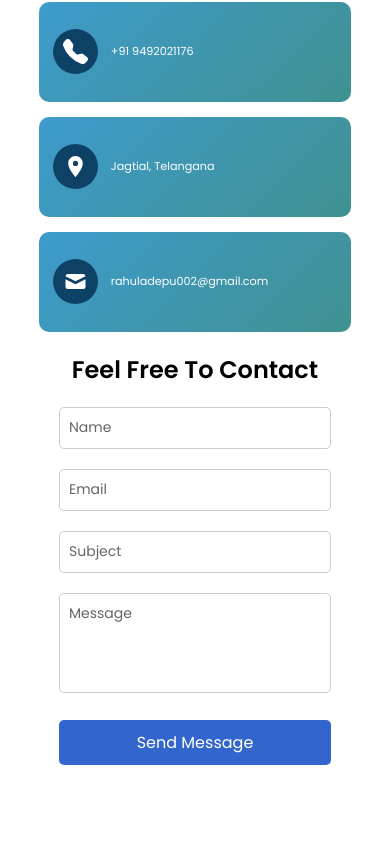
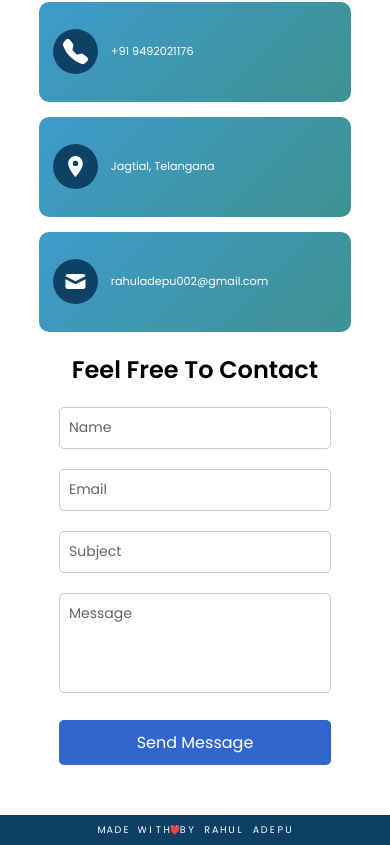
Before and after one commit to rahul-adepu/Rahul_Adepu_Portfolio, a React (Create React App) app in the folder portfolio/: page / in a window 390 px wide. Shown: the part 3451-4296 px from the top of the page. Before the commit the page ends 4236 px from the top, so only its background shows below. Built offline with nearby package versions, Linux system fonts and the light colour scheme.

Commit message:
Added Footer

```diff
--- a/portfolio/src/App.jsx
+++ b/portfolio/src/App.jsx
@@ -1,6 +1,7 @@
 import './App.css';
 import About from './Components/About';
 import Contactme from './Components/Contactme';
+import Footer from './Components/Footer';
 import Intro from './Components/Intro';
 import Nav from './Components/Nav';
 import Projects from './Components/Projects';
@@ -15,6 +16,7 @@ function App() {
       <Techstacks />
       <Projects />
       <Contactme />
+      <Footer />
     </div>
   );
 }
--- /dev/null
+++ b/portfolio/src/Components/Footer.jsx
@@ -0,0 +1,36 @@
+import React from 'react'
+import "../Styles/footer.css"
+const Footer = () => {
+    return (
+        <div className='footer-div'>
+            <div className="footer-button">
+                <div className="footer-box">M</div>
+                <div className="footer-box">A</div>
+                <div className="footer-box">D</div>
+                <div className="footer-box">E</div>
+                <div className="footer-box"></div>
+                <div className="footer-box">W</div>
+                <div className="footer-box">I</div>
+                <div className="footer-box">T</div>
+                <div className="footer-box">H</div>
+                <div className="footer-box">❤️</div>
+                <div className="footer-box">B</div>
+                <div className="footer-box">Y</div>
+                <div className="footer-box"></div>
+                <div className="footer-box">R</div>
+                <div className="footer-box">A</div>
+                <div className="footer-box">H</div>
+                <div className="footer-box">U</div>
+                <div className="footer-box">L</div>
+                <div className="footer-box"></div>
+                <div className="footer-box">A</div>
+                <div className="footer-box">D</div>
+                <div className="footer-box">E</div>
+                <div className="footer-box">P</div>
+                <div className="footer-box">U</div>
+            </div>
+        </div>
+    )
+}
+
+export default Footer
--- /dev/null
+++ b/portfolio/src/Styles/footer.css
@@ -0,0 +1,120 @@
+.footer-button {
+    display: flex;
+    width: 40%;
+    margin: auto;
+
+}
+
+.footer-box {
+    width: 35px;
+    height: 40px;
+    display: flex;
+    justify-content: center;
+    align-items: center;
+    font-size: 15px;
+    font-weight: 700;
+    color: #fff;
+    transition: all .8s;
+    cursor: pointer;
+    position: relative;
+    background: #0E4066;
+    overflow: hidden;
+}
+
+.footer-box:before {
+    content: "";
+    position: absolute;
+    top: 0;
+    background: #0E4066;
+    width: 100%;
+    height: 100%;
+    display: flex;
+    align-items: center;
+    justify-content: center;
+    transform: translateY(100%);
+    transition: transform .4s;
+}
+
+.footer-box:nth-child(9)::before {
+    transform: translateY(-100%);
+    content: 'T';
+}
+
+.footer-box:nth-child(10)::before {
+    content: 'H';
+}
+
+.footer-box:nth-child(11)::before {
+    transform: translateY(-100%);
+    content: 'A';
+}
+
+.footer-box:nth-child(12)::before {
+    content: 'N';
+}
+
+.footer-box:nth-child(13)::before {
+    transform: translateY(-100%);
+    content: 'K';
+}
+
+.footer-box:nth-child(14)::before {
+    content: ' ';
+}
+
+.footer-box:nth-child(15)::before {
+    transform: translateY(-100%);
+    content: 'Y';
+}
+
+.footer-box:nth-child(16)::before {
+    content: 'O';
+}
+
+.footer-box:nth-child(17)::before {
+    transform: translateY(-100%);
+    content: 'U';
+}
+
+.footer-box:nth-child(18)::before {
+    content: '💚';
+}
+
+
+
+
+.footer-button:hover .footer-box:before {
+    transform: translateY(0);
+}
+
+.footer-div {
+    width: 100%;
+    background-color: #0E4066;
+    margin-top: 30px;
+}
+
+
+@media screen and(min-width:740px) and (max-width:930px) {
+    .footer-box {
+        font-size: 0.7rem;
+        width: 30px;
+        height: 35px;
+        font-weight: 500;
+    }
+}
+
+@media screen and (max-width:740px) {
+    .footer-button {
+
+        width: 50%;
+
+
+    }
+
+    .footer-box {
+        font-size: 0.6rem;
+        width: 25px;
+        height: 30px;
+        font-weight: 500;
+    }
+}
```
